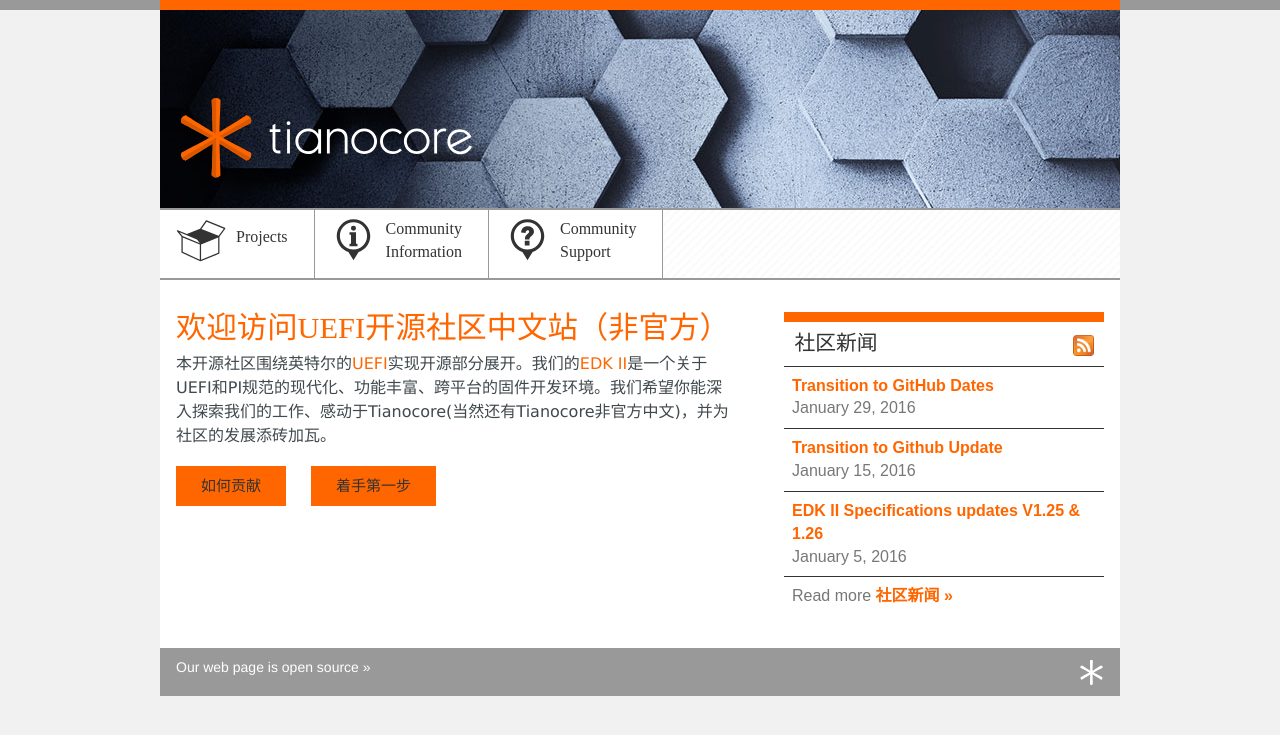
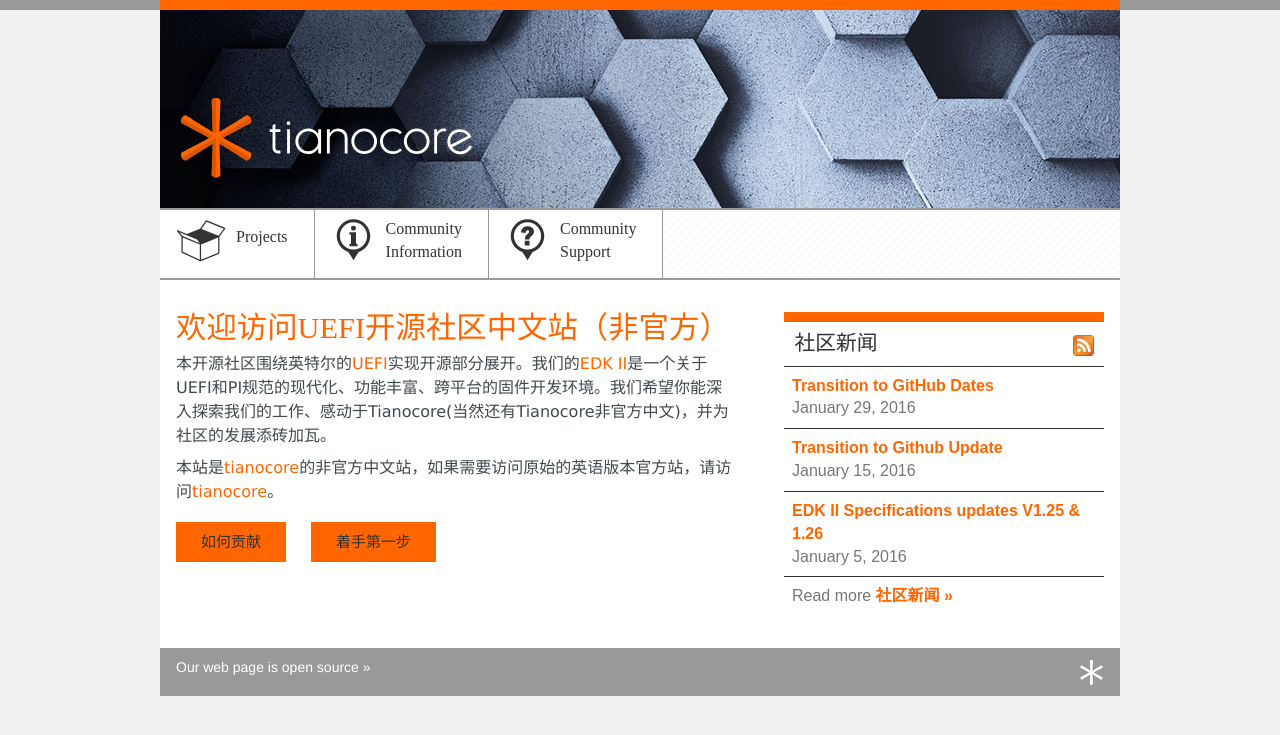
Before and after one commit to tianocorecn/tianocorecn.github.io, a Jekyll site: the page built from index.md, in a window 1280 px wide. Shown: the top 735 px of the page. Built offline with Jekyll 4.4.1, drawn with Linux system fonts in a browser that asks for light colours; nearby versions of some CDN libraries.

Commit message:
Update index.md

```diff
--- a/index.md
+++ b/index.md
@@ -12,6 +12,8 @@ title: 欢迎
 # 欢迎访问UEFI开源社区中文站（非官方）
 
 本开源社区围绕英特尔的[UEFI]({{wiki}}/UEFI)实现开源部分展开。我们的[EDK II]是一个关于UEFI和PI规范的现代化、功能丰富、跨平台的固件开发环境。我们希望你能深入探索我们的工作、感动于Tianocore(当然还有Tianocore非官方中文)，并为社区的发展添砖加瓦。
+
+本站是[tianocore]({www.tianocore.org})的非官方中文站，如果需要访问原始的英语版本官方站，请访问[tianocore]({www.tianocore.org})。
 <div id="buttons">
   <a href="{{baseurl}}/contrib/">如何贡献</a>
   <a href="{{baseurl}}/contrib/getting-started.html">着手第一步</a>
```
